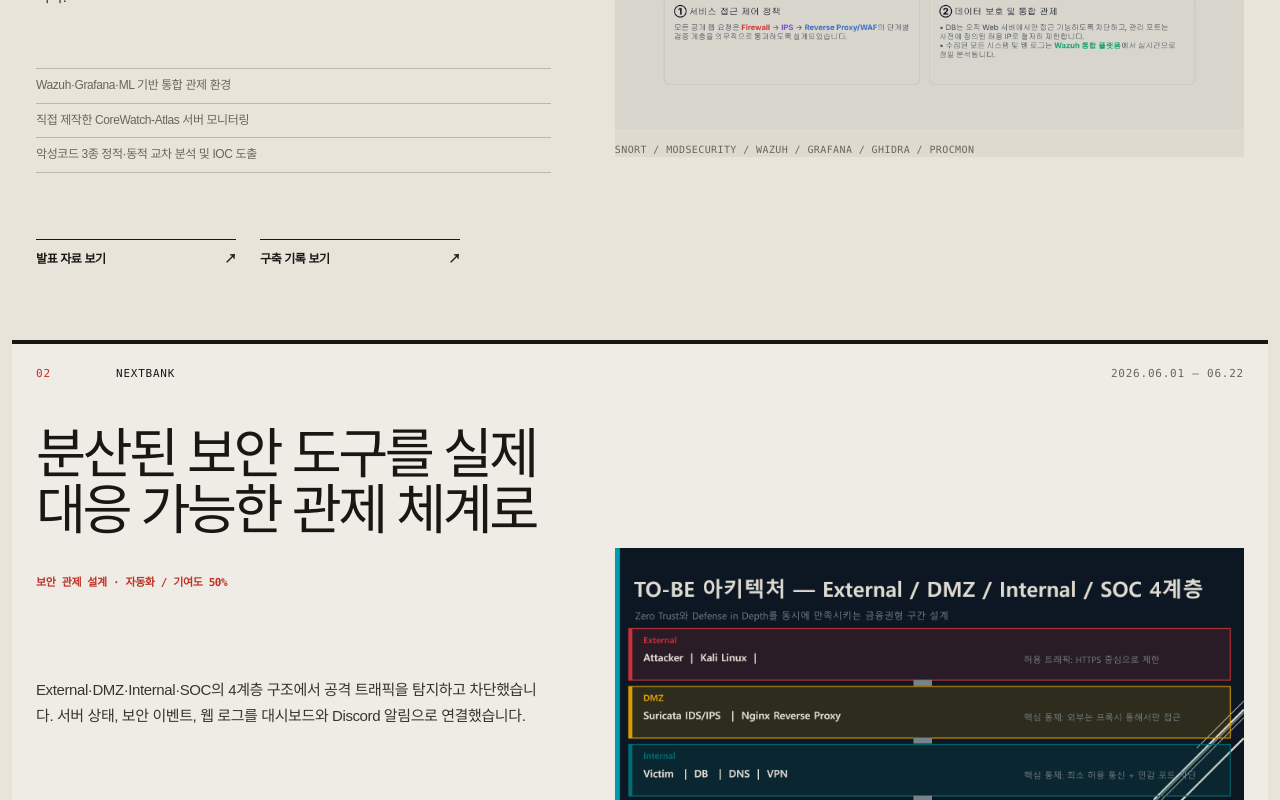
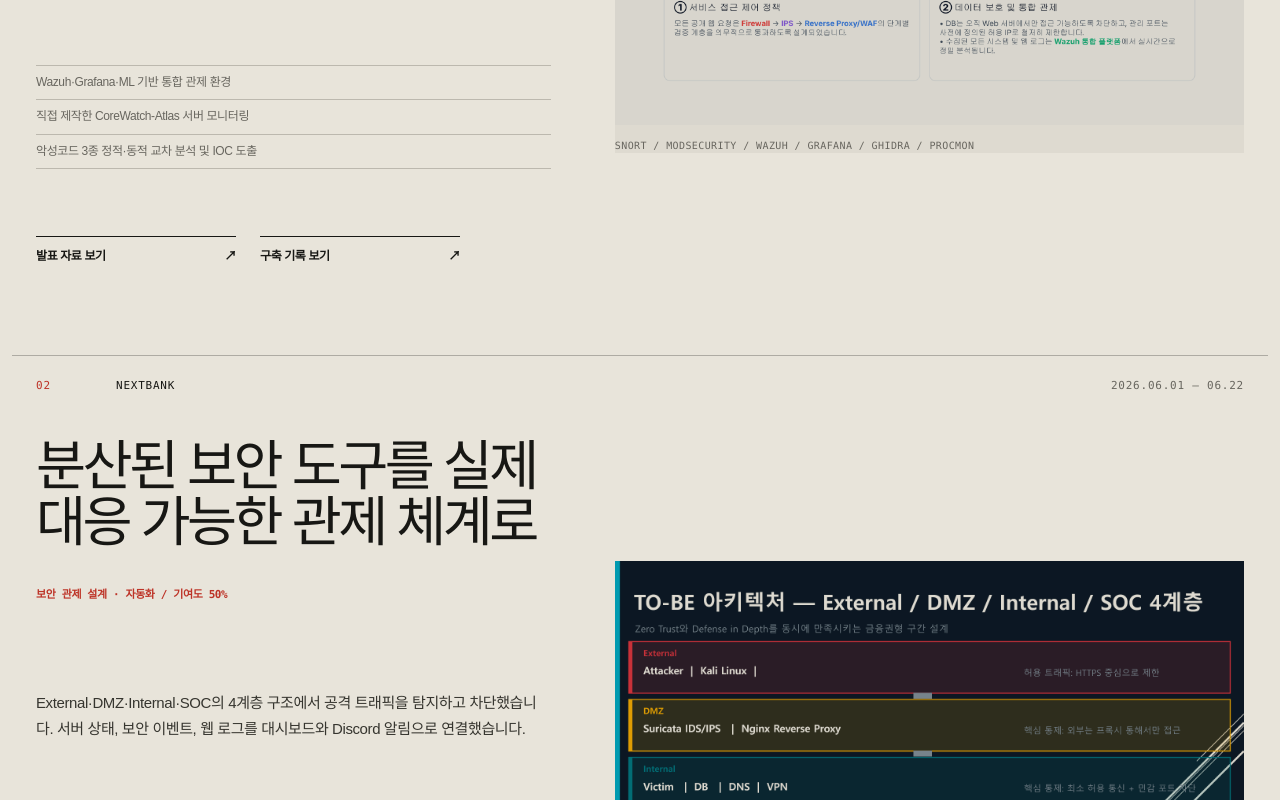
Before and after one commit to Wakbu/MyPortfolio, a Next.js app: page / in a window 1280 px wide. Shown: the part 2000-2800 px from the top of the page. Built offline with nearby package versions, Linux system fonts and the light colour scheme; no server answers.

Commit message:
Soften portfolio section dividers

```diff
--- a/app/globals.css
+++ b/app/globals.css
@@ -18,7 +18,7 @@ h1, h2, h3 { word-break: keep-all; }
 .folio { width: min(1520px, calc(100% - 72px)); margin: 0 auto; }
 .folioOverline, .folioSectionHead > p { margin: 0; color: var(--red); font: 700 11px/1.2 Consolas, monospace; letter-spacing: .12em; text-transform: uppercase; }
 
-.folioNav { height: 78px; display: grid; grid-template-columns: 1fr auto 1fr; align-items: center; border-bottom: 1px solid var(--ink); font-size: 12px; }
+.folioNav { height: 78px; display: grid; grid-template-columns: 1fr auto 1fr; align-items: center; border-bottom: 1px solid var(--line); font-size: 12px; }
 .folioNav a { text-decoration: none; }
 .folioName { font-size: 17px; font-weight: 800; }
 .folioNavLinks { display: flex; align-items: center; gap: 34px; }
@@ -44,7 +44,7 @@ h1, h2, h3 { word-break: keep-all; }
 .folioHeroIntro { align-self: end; padding-bottom: 5vh; }
 .folioHeroIntro p { margin: 0 0 38px; color: var(--muted); font-size: 16px; line-height: 1.8; }
 .folioHeroIntro a { display: flex; justify-content: space-between; padding: 14px 0; border-top: 1px solid var(--ink); border-bottom: 1px solid var(--ink); font-size: 13px; font-weight: 700; text-decoration: none; }
-.folioFacts { grid-column: 1 / -1; display: grid; grid-template-columns: repeat(4, 1fr); margin: 0; border-top: 1px solid var(--ink); border-bottom: 1px solid var(--ink); }
+.folioFacts { grid-column: 1 / -1; display: grid; grid-template-columns: repeat(4, 1fr); margin: 0; border-top: 1px solid var(--line); border-bottom: 1px solid var(--line); }
 .folioFacts div { min-height: 96px; padding: 16px 20px; border-right: 1px solid var(--line); }
 .folioFacts div:last-child { border-right: 0; }
 .folioFacts dt { color: var(--muted); font: 500 10px/1 Consolas, monospace; text-transform: uppercase; }
@@ -52,12 +52,11 @@ h1, h2, h3 { word-break: keep-all; }
 
 .folioHero, .folioApproach, .folioWork, .folioProof, .folioProject { scroll-margin-top: 24px; }
 .folioWork, .folioProof { padding: 105px 0 0; }
-.folioWork { padding-bottom: 36px; border-top: 3px solid var(--ink); border-bottom: 3px solid var(--ink); background: var(--paper-2); box-shadow: 0 0 0 100vmax var(--paper-2); clip-path: inset(0 -100vmax); }
+.folioWork { padding-bottom: 36px; background: var(--paper-2); box-shadow: 0 0 0 100vmax var(--paper-2), inset 0 1px 0 rgba(23, 23, 20, .22), inset 0 -1px 0 rgba(23, 23, 20, .22); clip-path: inset(0 -100vmax); }
 .folioSectionHead { display: grid; grid-template-columns: .5fr 1.5fr; align-items: start; margin-bottom: 68px; }
 .folioSectionHead h2 { max-width: 820px; margin: 0; font: 400 clamp(38px, 4vw, 62px)/1.06 Georgia, "Noto Serif KR", serif; letter-spacing: -.05em; }
-.folioProject { min-height: min(880px, calc(100vh - 28px)); display: grid; grid-template-columns: .9fr 1.1fr; grid-template-areas: "head head" "title visual" "copy visual" "links visual"; grid-template-rows: auto auto 1fr auto; column-gap: 64px; align-content: center; margin: 0 -24px; padding: 24px 24px 62px; border-top: 2px solid var(--ink); }
-.folioProject:nth-child(even) { background: rgba(255, 255, 255, .3); }
-.folioProject + .folioProject { border-top-width: 4px; }
+.folioProject { min-height: min(880px, calc(100vh - 28px)); display: grid; grid-template-columns: .9fr 1.1fr; grid-template-areas: "head head" "title visual" "copy visual" "links visual"; grid-template-rows: auto auto 1fr auto; column-gap: 64px; align-content: center; margin: 0 -24px; padding: 24px 24px 62px; border-top: 1px solid rgba(23, 23, 20, .28); }
+.folioProject + .folioProject { margin-top: 18px; }
 .folioProjectHead { display: grid; grid-template-columns: 80px 1fr auto; align-items: baseline; font: 500 11px/1 Consolas, monospace; letter-spacing: .07em; text-transform: uppercase; }
 .folioProjectHead { grid-area: head; }
 .folioProjectHead span { color: var(--red); }
@@ -75,7 +74,7 @@ h1, h2, h3 { word-break: keep-all; }
 .folioProjectLinks { grid-area: links; display: flex; gap: 24px; margin: 28px 0 0; }
 .folioProjectLinks a { display: flex; justify-content: space-between; gap: 30px; min-width: 200px; padding: 10px 0; border-top: 1px solid var(--ink); font-size: 12px; font-weight: 700; text-decoration: none; }
 
-.folioApproach { display: grid; grid-template-columns: .82fr 1.18fr; gap: 9vw; padding: 90px 0; border-top: 1px solid var(--ink); border-bottom: 1px solid var(--ink); }
+.folioApproach { display: grid; grid-template-columns: .82fr 1.18fr; gap: 9vw; padding: 90px 0; border-top: 1px solid var(--line); border-bottom: 1px solid var(--line); }
 .folioApproach header { position: static; align-self: start; }
 .folioApproach h2 { margin: 18px 0 0; font: 400 clamp(38px, 3.7vw, 58px)/1.08 Georgia, "Noto Serif KR", serif; letter-spacing: -.05em; }
 .folioApproach ol { margin: 0; padding: 0; list-style: none; }
@@ -84,7 +83,7 @@ h1, h2, h3 { word-break: keep-all; }
 .folioApproach h3 { margin: 0; font-size: 19px; font-weight: 500; }
 .folioApproach li p { margin: 0; color: var(--muted); font-size: 14px; line-height: 1.7; }
 
-.folioProof { border-bottom: 1px solid var(--ink); }
+.folioProof { border-bottom: 1px solid var(--line); }
 .folioProfileGrid { display: grid; grid-template-columns: 1fr 1.35fr; gap: 8vw; padding-bottom: 105px; }
 .folioTimeline { border-top: 1px solid var(--ink); }
 .folioTimeline article { display: grid; grid-template-columns: .6fr 1.4fr; gap: 24px; padding: 26px 0 36px; border-bottom: 1px solid var(--line); }
@@ -97,7 +96,7 @@ h1, h2, h3 { word-break: keep-all; }
 .folioRecognition figcaption { padding-top: 13px; font-size: 14px; }
 .folioRecognition figcaption span { display: block; margin-bottom: 7px; color: var(--red); font: 600 9px/1 Consolas, monospace; text-transform: uppercase; }
 
-.folioFooter { min-height: 400px; display: grid; grid-template-columns: 1.4fr .6fr; align-items: center; border-top: 1px solid var(--ink); }
+.folioFooter { min-height: 400px; display: grid; grid-template-columns: 1.4fr .6fr; align-items: center; }
 .folioFooter > p { margin: 0; font: 400 clamp(42px, 4.3vw, 68px)/1.04 Georgia, "Noto Serif KR", serif; letter-spacing: -.055em; }
 .folioFooter div { align-self: end; display: flex; justify-content: space-between; padding: 0 0 35px; color: var(--muted); font: 500 10px/1 Consolas, monospace; }
 .folioFooter a { color: var(--ink); font-weight: 700; text-decoration: none; }
```
